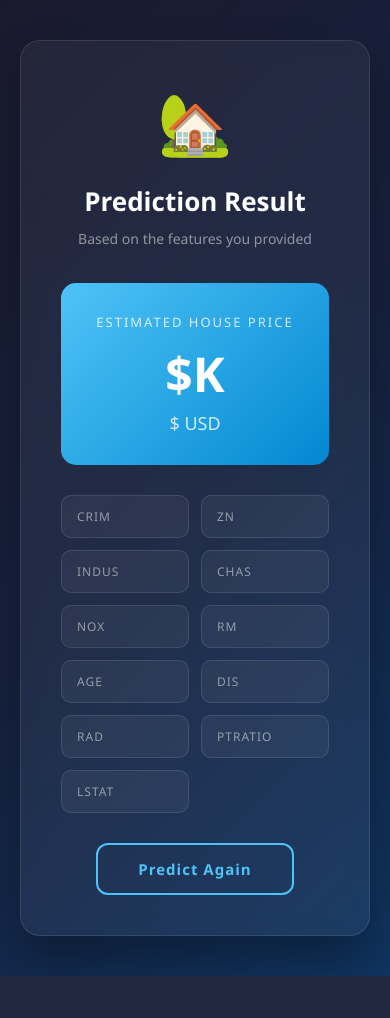
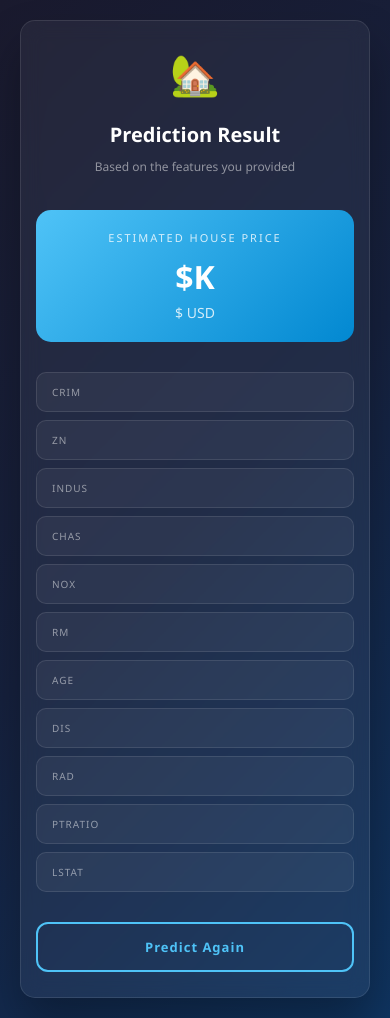
Before and after one commit to shodhanmoily/boston-house-price-prediction, a FastAPI app: template templates/result.html in a window 390 px wide. Before the commit the page ends 976 px from the top, so only its background shows below. Run offline with FastAPI, Linux system fonts and the light colour scheme; the template is opened without the code that fills it, so the values that code supplies are empty; parts of the project's set-up code (start-up, migrations or seed data) failed here and were passed over.

Commit message:
Fix responsive design for all devices

```diff
--- a/templates/result.html
+++ b/templates/result.html
@@ -18,7 +18,7 @@
             display: flex;
             align-items: center;
             justify-content: center;
-            padding: 40px 20px;
+            padding: 20px;
         }
 
         .container {
@@ -28,25 +28,25 @@
             border-radius: 20px;
             padding: 40px;
             width: 100%;
-            max-width: 650px;
+            max-width: 700px;
             box-shadow: 0 25px 45px rgba(0, 0, 0, 0.3);
             text-align: center;
         }
 
         .icon {
-            font-size: 60px;
+            font-size: clamp(40px, 8vw, 60px);
             margin-bottom: 20px;
         }
 
         h1 {
             color: #ffffff;
-            font-size: 26px;
+            font-size: clamp(20px, 4vw, 26px);
             margin-bottom: 10px;
         }
 
         .subtitle {
             color: rgba(255, 255, 255, 0.5);
-            font-size: 14px;
+            font-size: clamp(12px, 2vw, 14px);
             margin-bottom: 35px;
         }
 
@@ -59,7 +59,7 @@
 
         .price-card .label {
             color: rgba(255, 255, 255, 0.8);
-            font-size: 13px;
+            font-size: clamp(11px, 2vw, 13px);
             text-transform: uppercase;
             letter-spacing: 2px;
             margin-bottom: 10px;
@@ -67,19 +67,19 @@
 
         .price-card .amount {
             color: #ffffff;
-            font-size: 48px;
+            font-size: clamp(32px, 8vw, 48px);
             font-weight: 700;
             margin-bottom: 5px;
         }
 
         .price-card .amount-usd {
             color: rgba(255, 255, 255, 0.8);
-            font-size: 18px;
+            font-size: clamp(14px, 3vw, 18px);
         }
 
         .features-grid {
             display: grid;
-            grid-template-columns: 1fr 1fr;
+            grid-template-columns: repeat(2, 1fr);
             gap: 12px;
             margin-bottom: 30px;
             text-align: left;
@@ -97,14 +97,14 @@
 
         .feature-item .name {
             color: rgba(255, 255, 255, 0.5);
-            font-size: 12px;
+            font-size: clamp(10px, 2vw, 12px);
             text-transform: uppercase;
             letter-spacing: 1px;
         }
 
         .feature-item .value {
             color: #4fc3f7;
-            font-size: 14px;
+            font-size: clamp(12px, 2vw, 14px);
             font-weight: 600;
         }
 
@@ -115,7 +115,7 @@
             border: 2px solid #4fc3f7;
             border-radius: 12px;
             color: #4fc3f7;
-            font-size: 15px;
+            font-size: clamp(13px, 2vw, 15px);
             font-weight: 600;
             cursor: pointer;
             text-decoration: none;
@@ -129,6 +129,45 @@
             transform: translateY(-2px);
             box-shadow: 0 10px 25px rgba(79, 195, 247, 0.4);
         }
+
+        /* Tablet */
+        @media (max-width: 768px) {
+            .container {
+                padding: 30px 25px;
+            }
+
+            .features-grid {
+                grid-template-columns: repeat(2, 1fr);
+                gap: 10px;
+            }
+
+            .price-card {
+                padding: 25px;
+            }
+        }
+
+        /* Mobile */
+        @media (max-width: 480px) {
+            .container {
+                padding: 25px 15px;
+                border-radius: 15px;
+            }
+
+            .features-grid {
+                grid-template-columns: 1fr;
+                gap: 8px;
+            }
+
+            .price-card {
+                padding: 20px;
+            }
+
+            .btn {
+                width: 100%;
+                text-align: center;
+                padding: 14px 20px;
+            }
+        }
     </style>
 </head>
 <body>
@@ -137,14 +176,12 @@
         <h1>Prediction Result</h1>
         <p class="subtitle">Based on the features you provided</p>
 
-        <!-- Price Result -->
         <div class="price-card">
             <div class="label">Estimated House Price</div>
             <div class="amount">${{ predicted_price_in_thousands }}K</div>
             <div class="amount-usd">${{ predicted_price_in_dollars }} USD</div>
         </div>
 
-        <!-- Input Features Summary -->
         <div class="features-grid">
             <div class="feature-item">
                 <span class="name">CRIM</span>
@@ -192,8 +229,7 @@
             </div>
         </div>
 
-        <!-- Back Button -->
-        <a href="/" class="btn"> Predict Again</a>
+        <a href="/" class="btn">Predict Again</a>
     </div>
 </body>
 </html>
```
Also changed, not shown: templates/index.html (+43 -9 lines).
